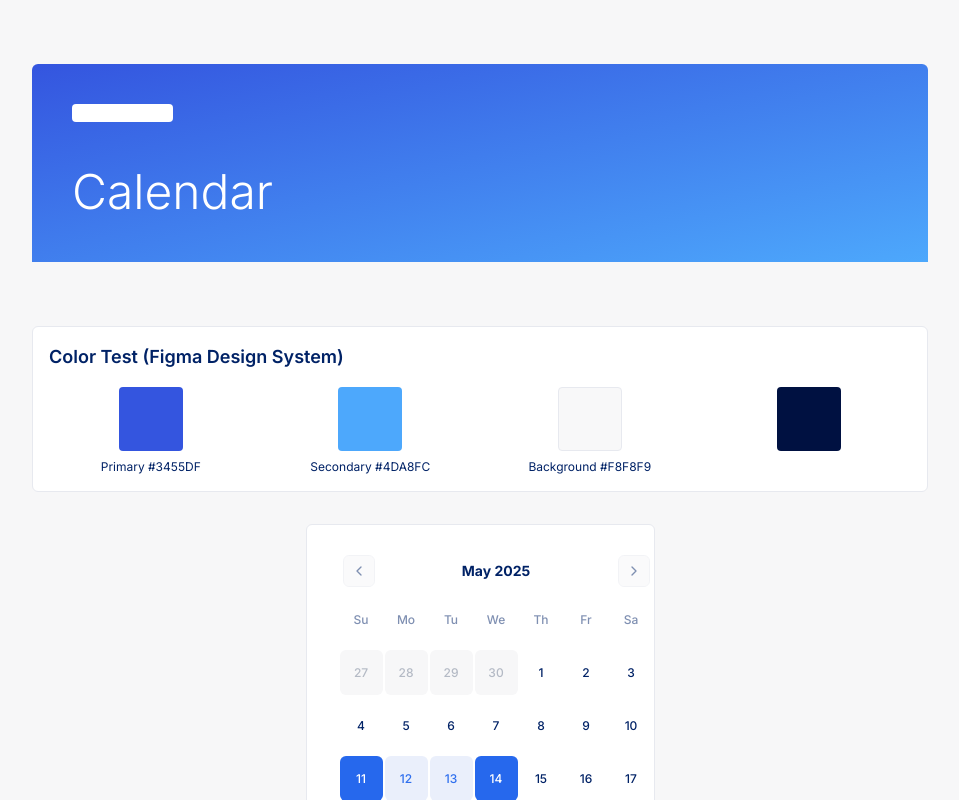
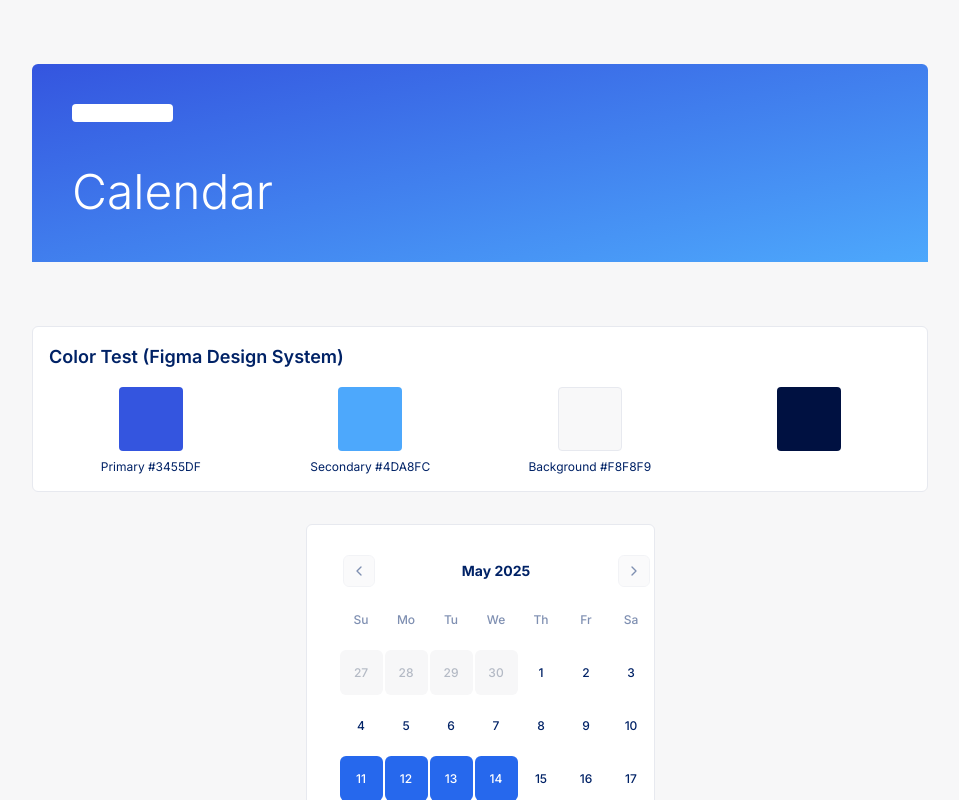
Before and after one commit to sairam-nandikanti/calendar-04-sandbox, a Next.js app: page / in a window 1280 px wide. Shown: the top 800 px of the page, without its empty margins (160-1119 px from the left). Built offline with nearby package versions, Linux system fonts and the light colour scheme.

Commit message:
Fix: All selected dates in range now use primary blue background

```diff
--- a/src/components/ui/calendar.tsx
+++ b/src/components/ui/calendar.tsx
@@ -48,7 +48,7 @@ function Calendar({
         day_today: "calendar-cell-current",
         day_outside: "calendar-cell-inactive",
         day_disabled: "calendar-cell-inactive",
-        day_range_middle: "calendar-cell-hover",
+        day_range_middle: "calendar-cell-selected", // Changed: all range dates use same styling
         day_hidden: "invisible",
         ...classNames,
       }}
```
